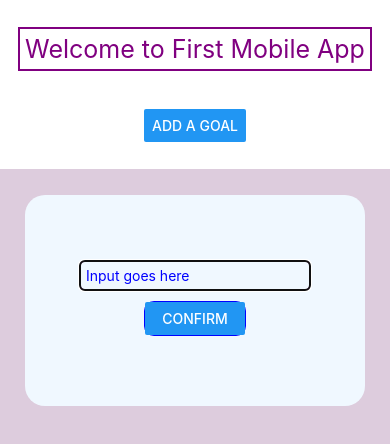
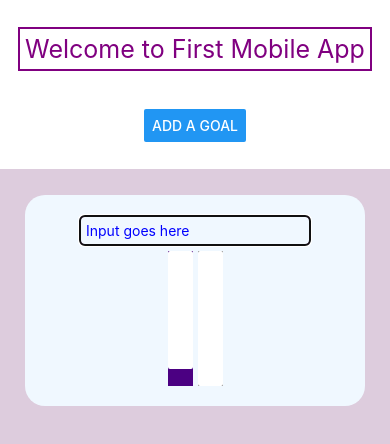
Before and after one commit to eric3318/cs5520-mobile-development, a React Native app: screen / in a window 390 px wide. Both pictures are taken after a click on the button "ADD A GOAL". Shown: the top 444 px of the page. Built offline with nearby package versions, Linux system fonts and the light colour scheme.

Commit message:
added cancel button and modal close callback, adjusted button layout

```diff
--- a/App.js
+++ b/App.js
@@ -22,6 +22,10 @@ export default function App() {
     setIsVisible(true);
   };
 
+  const cancelButtonHandler = () => {
+    setIsVisible(false);
+  };
+
   return (
     <SafeAreaView style={styles.container}>
       <StatusBar style="auto" />
@@ -32,6 +36,7 @@ export default function App() {
       <Input
         shouldFocus={true}
         inputDataHandler={handleInputData}
+        onModalClose={cancelButtonHandler}
         isVisible={isVisible}
       />
       <View style={styles.bottomView}>
--- a/components/Input.jsx
+++ b/components/Input.jsx
@@ -1,12 +1,21 @@
 import { Button, Modal, StyleSheet, Text, TextInput, View } from "react-native";
 import { useState } from "react";
 
-export default function Input({ shouldFocus, inputDataHandler, isVisible }) {
+export default function Input({
+  shouldFocus,
+  inputDataHandler,
+  onModalClose,
+  isVisible,
+}) {
   const [text, setText] = useState("");
   const [isFocused, setIsFocused] = useState(false);
 
   const handleConfirm = () => {
     inputDataHandler(text);
+  };
+
+  const handleCancel = () => {
+    onModalClose();
   };
 
   return (
@@ -37,7 +46,12 @@ export default function Input({ shouldFocus, inputDataHandler, isVisible }) {
             </Text>
           )}
           <View style={styles.buttonContainer}>
-            <Button title="Confirm" onPress={handleConfirm} />
+            <View style={[styles.button, styles.cancelButton]}>
+              <Button title="Cancel" onPress={handleCancel} color="white" />
+            </View>
+            <View style={[styles.button, styles.confirmButton]}>
+              <Button title="Confirm" onPress={handleConfirm} color="white" />
+            </View>
           </View>
         </View>
       </View>
@@ -67,10 +81,16 @@ const styles = StyleSheet.create({
     color: "blue",
   },
   buttonContainer: {
-    width: "30%",
-    marginVertical: 5,
-    borderWidth: 1,
-    borderColor: "blue",
-    borderRadius: "10px",
+    flexDirection: "row",
+    columnGap: 5,
+  },
+  button: {
+    width: "25px",
+  },
+  cancelButton: {
+    backgroundColor: "indigo",
+  },
+  confirmButton: {
+    backgroundColor: "gray",
   },
 });
```
